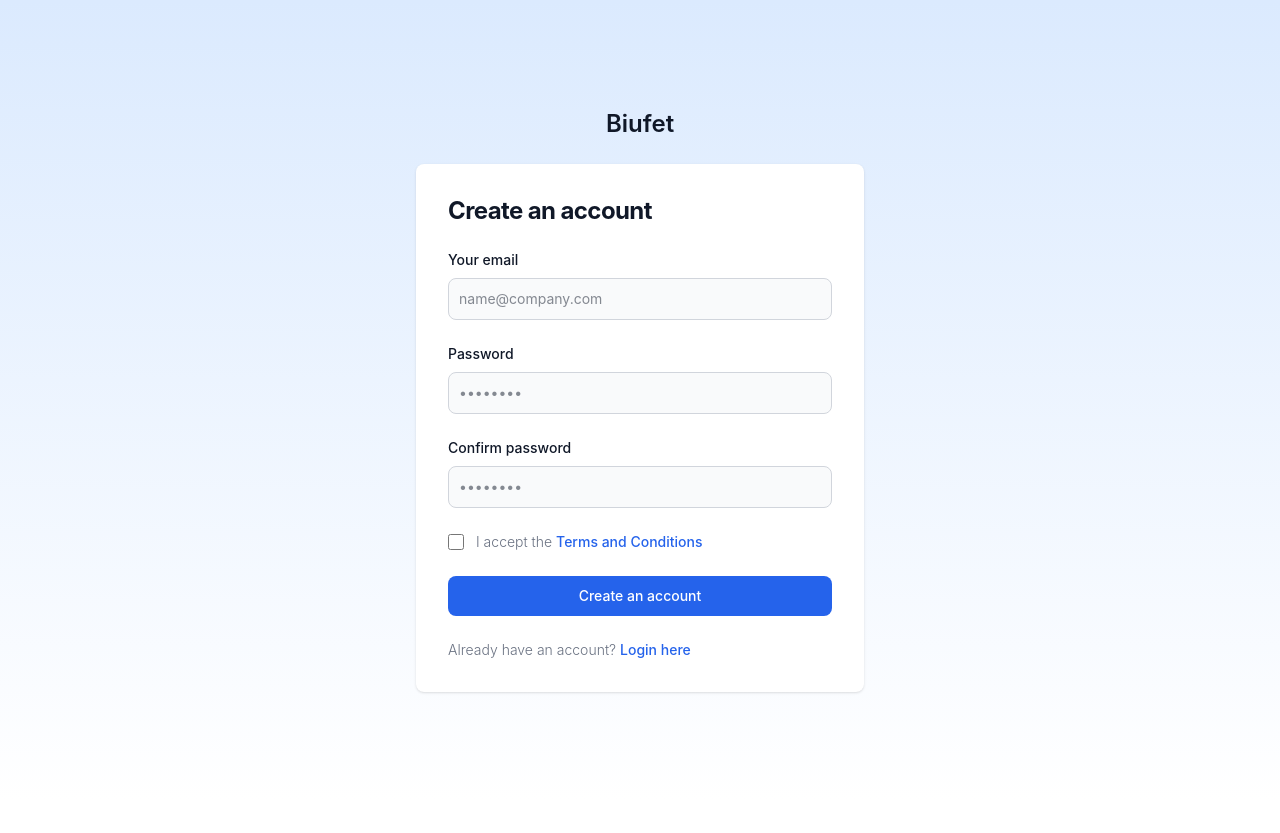
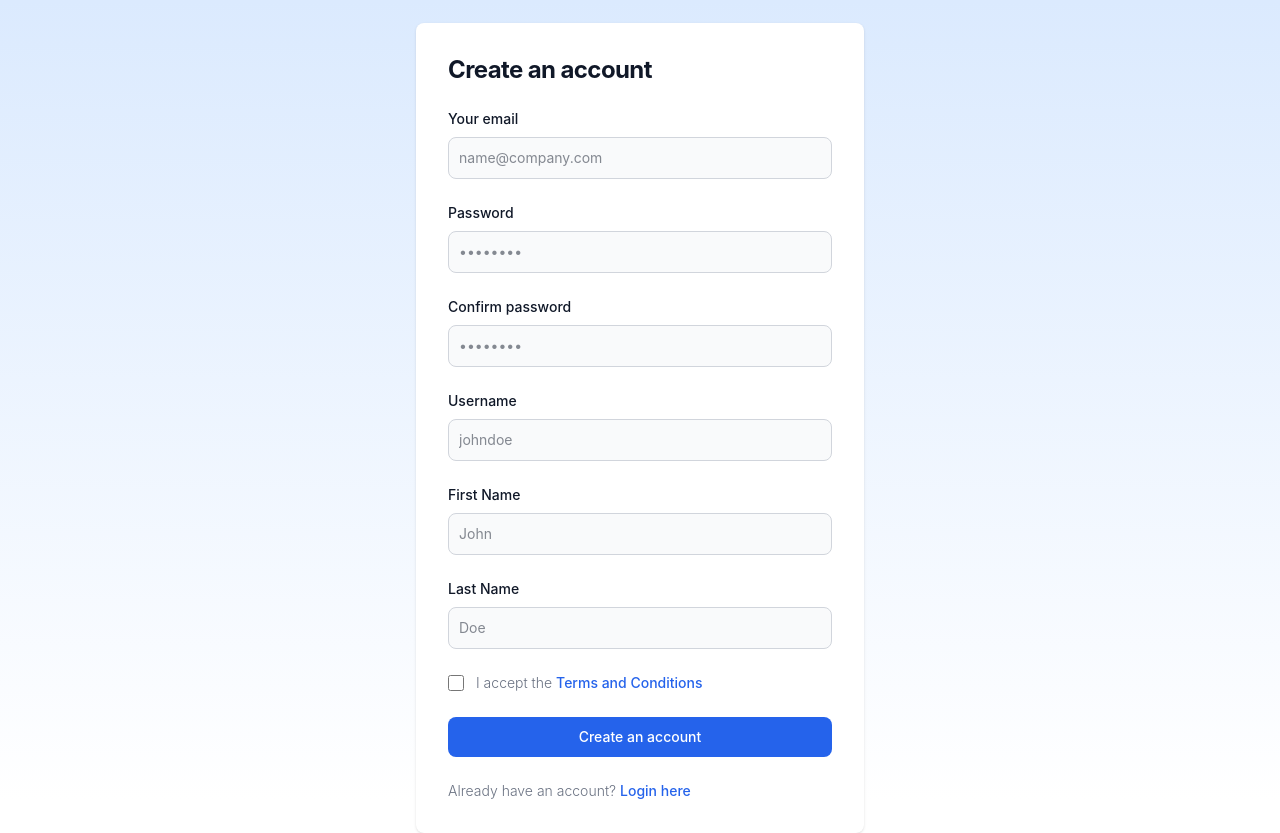
Before and after one commit to 1RedGuy/Biufet_No9, a Next.js app in the folder frontend/: page /register in a window 1280 px wide. Before the commit the page ends 800 px from the top, so only its background shows below. Built offline with nearby package versions, Linux system fonts and the light colour scheme; no server answers.

Commit message:
link Next.js frontend with Django API

```diff
--- a/frontend/src/app/(auth)/register/page.jsx
+++ b/frontend/src/app/(auth)/register/page.jsx
@@ -11,6 +11,9 @@ export default function Register() {
     email: '',
     password: '',
     confirmPassword: '',
+    username: '',
+    firstName: '',
+    lastName: '',
   });
   const [error, setError] = useState('');
   const [loading, setLoading] = useState(false);
@@ -27,7 +30,13 @@ export default function Register() {
     }
 
     try {
-      await authService.register(formData.email, formData.password);
+      await authService.register(
+        formData.email,
+        formData.password,
+        formData.username || formData.email.split('@')[0],
+        formData.firstName || 'User',
+        formData.lastName || 'Name'
+      );
       router.push('/dashboard');
     } catch (err) {
       setError(err.message || 'Registration failed');
@@ -102,6 +111,45 @@ export default function Register() {
                   disabled={loading}
                 />
               </div>
+              <div>
+                <label htmlFor="username" className="block mb-2 text-sm font-medium text-gray-900 dark:text-white">Username</label>
+                <input
+                  type="text"
+                  name="username"
+                  id="username"
+                  className="bg-gray-50 border border-gray-300 text-gray-900 text-sm rounded-lg focus:ring-primary-600 focus:border-primary-600 block w-full p-2.5 dark:bg-gray-700 dark:border-gray-600 dark:placeholder-gray-400 dark:text-white dark:focus:ring-primary-500 dark:focus:border-primary-500"
+                  placeholder="johndoe"
+                  value={formData.username}
+                  onChange={handleChange}
+                  disabled={loading}
+                />
+              </div>
+              <div>
+                <label htmlFor="firstName" className="block mb-2 text-sm font-medium text-gray-900 dark:text-white">First Name</label>
+                <input
+                  type="text"
+                  name="firstName"
+                  id="firstName"
+                  className="bg-gray-50 border border-gray-300 text-gray-900 text-sm rounded-lg focus:ring-primary-600 focus:border-primary-600 block w-full p-2.5 dark:bg-gray-700 dark:border-gray-600 dark:placeholder-gray-400 dark:text-white dark:focus:ring-primary-500 dark:focus:border-primary-500"
+                  placeholder="John"
+                  value={formData.firstName}
+                  onChange={handleChange}
+                  disabled={loading}
+                />
+              </div>
+              <div>
+                <label htmlFor="lastName" className="block mb-2 text-sm font-medium text-gray-900 dark:text-white">Last Name</label>
+                <input
+                  type="text"
+                  name="lastName"
+                  id="lastName"
+                  className="bg-gray-50 border border-gray-300 text-gray-900 text-sm rounded-lg focus:ring-primary-600 focus:border-primary-600 block w-full p-2.5 dark:bg-gray-700 dark:border-gray-600 dark:placeholder-gray-400 dark:text-white dark:focus:ring-primary-500 dark:focus:border-primary-500"
+                  placeholder="Doe"
+                  value={formData.lastName}
+                  onChange={handleChange}
+                  disabled={loading}
+                />
+              </div>
               <div className="flex items-start">
                 <div className="flex items-center h-5">
                   <input
--- a/frontend/src/network/auth.js
+++ b/frontend/src/network/auth.js
@@ -26,11 +26,14 @@ const api = axios.create({
 });
 
 const authService = {
-  async register(email, password) {
+  async register(email, password, username, firstName, lastName) {
     try {
-      const response = await api.post('/auth/register', {
+      const response = await api.post('/accounts/signup/', {
         email,
         password,
+        username: username || email.split('@')[0],
+        first_name: firstName || 'User',
+        last_name: lastName || 'Name'
       });
 
       if (response.data.token) {
@@ -55,7 +58,7 @@ const authService = {
 
   async login(email, password) {
     try {
-      const response = await api.post('/auth/login', {
+      const response = await api.post('/accounts/login/', {
         email,
         password,
       });
```
Also changed, not shown: 1 other file (tests, documents, lock files or other folders).
